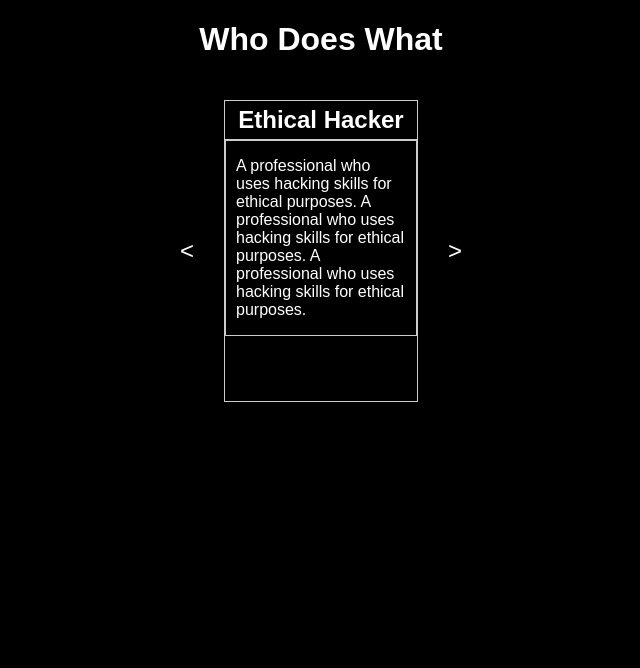
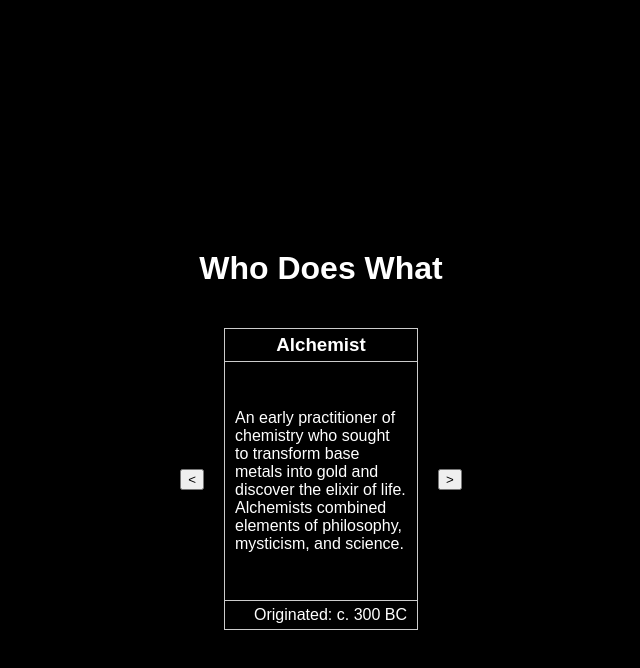
Before and after one commit to WaqarKhatana220/who-does-what, a React (Create React App) app: page / in a window 1280 px wide. Shown: the top 668 px of the page, without its empty margins (319-959 px from the left). Built offline with nearby package versions, Linux system fonts and the light colour scheme.

Commit message:
card design + data

```diff
--- a/src/App.css
+++ b/src/App.css
@@ -3,60 +3,63 @@
 body {
   margin: 0;
   font-family: Arial, sans-serif;
-  background-color: black; /* Set the background color to black */
-  color: white; /* Set the text color to white for contrast */
+  background-color: black;
+  color: white;
 }
 
 .app-container {
-  text-align: center; /* Center the text */
+  margin-top: 250px;
+  text-align: center;
 }
 
 .card-container {
-  display: flex; /* Use flexbox to align items */
-  flex-direction: row; /* Align items horizontally */
-  align-items: center; /* Center the items vertically */
-  justify-content: center; /* Center the items horizontally */
+  display: flex;
+  flex-direction: row;
+  align-items: center;
+  justify-content: center;
 }
 
 .card {
-  width: 15%; /* Set card width to 20% of the viewport width */
-  height: 300px; /* Set a fixed height for the card */
-  border: 1px solid #ccc; /* Light gray border */
+  width: 15%;
+  height: 300px;
+  border: 1px solid #ccc;
   margin: 20px;
   box-shadow: 0 2px 8px rgba(0, 0, 0, 0.3);
-  background-color: black; /* Dark gray background for the card */
-  color: white; /* Set text color inside the card to white */
+  background-color: black;
+  color: white;
   display: flex;
-  flex-direction: column; /* Stack items vertically */
-  justify-content: flex-start; /* Align items at the top of the card */
-  position: relative; /* Position relative for the title line */
+  flex-direction: column;
+  justify-content: space-between; /* Space items evenly */
+  position: relative;
 }
 
-.card h2 {
-  width: 100%; /* Set title width to 100% */
+.title {
+  width: 100%;
   padding: 5px 0px;
-  margin: 0; /* Remove default margin for heading */
-  border-bottom: 1px solid #ccc; /* Light gray border */
+  margin: 0;
+  border-bottom: 1px solid #ccc;
 }
 
-
-
-.arrow {
-  background: none; /* Remove background */
-  border: none; /* Remove border */
-  color: white; /* Set arrow color */
-  font-size: 24px; /* Set arrow font size */
-  cursor: pointer; /* Change cursor to pointer */
-  padding: 10px; /* Add some padding */
-  transition: color 0.3s; /* Add transition for color change */
+/* New styles for the bottom title */
+.bottom-title {
+  width: 100%;
+  padding: 5px 0px;
+  margin: 0; /* Remove default margin for bottom heading */
+  text-align: right;
 }
 
-.arrow:hover {
-  color: #ccc; /* Change color on hover */
+/* Centering the description */
+.description {
+  padding: 0px 10px;
+  text-align: left;
+  flex-grow: 1; /* Allow description to take remaining space */
+  display: flex; /* Enable flexbox on description */
+  justify-content: center; /* Center content horizontally */
+  align-items: center; /* Center content vertically */
 }
 
-.description {
-  border: 1px solid #ccc; /* Light gray border */
-  padding: 0px 10px;
-  text-align: left;
+.date {
+  padding-right: 10px;
+  border-top: 1px solid #ccc; /* Add a light gray border on top */
+
 }
--- a/src/App.js
+++ b/src/App.js
@@ -9,25 +9,26 @@ const App = () => {
         setCurrentIndex((prevIndex) => (prevIndex + 1) % professions.length);
     };
     const prevProfession = () => {
-      setCurrentIndex((prevIndex) => (prevIndex - 1 + professions.length) % professions.length);
-  };
+        setCurrentIndex((prevIndex) => (prevIndex - 1 + professions.length) % professions.length);
+    };
+
     return (
-        <div className="app-container"> {/* Add a class to the main container */}
+        <div className="app-container">
             <h1>Who Does What</h1>
-            <div className="card-container"> {/* New container for the card and button */}
-                <button className="arrow" onClick={prevProfession}>&lt;</button> {/* Left Arrow */}
-                <Card title={professions[currentIndex].title} description={professions[currentIndex].description} />
-                <button className="arrow" onClick={nextProfession}>&gt;</button> {/* Right Arrow */}
+            <div className="card-container">
+                <button className="arrow" onClick={prevProfession}>&lt;</button>
+                <Card title={professions[currentIndex].title} description={professions[currentIndex].description} date={professions[currentIndex].date} />
+                <button className="arrow" onClick={nextProfession}>&gt;</button>
             </div>
         </div>
     );
 };
 
-const Card = ({ title, description }) => (
+const Card = ({ title, description, date }) => (
     <div className="card">
-        <h2>{title}</h2>
-        <div class="description"><p>{description}</p></div>
-
+        <h3 class="title">{title}</h3>
+        <div className="description"><p>{description}</p></div>
+        <div class="date"><p className="bottom-title">Originated: {date}</p></div>{/* New title at the bottom */}
     </div>
 );
 
--- a/src/professions.js
+++ b/src/professions.js
@@ -1,6 +1,139 @@
 const professions = [
-    { title: 'Ethical Hacker', description: 'A professional who uses hacking skills for ethical purposes. A professional who uses hacking skills for ethical purposes. A professional who uses hacking skills for ethical purposes.' },
-    { title: 'Foley Artist', description: ' A professional who uses hacking skills for ethical purposes.' },
+    {
+        title: 'Alchemist',
+        description: 'An early practitioner of chemistry who sought to transform base metals into gold and discover the elixir of life. Alchemists combined elements of philosophy, mysticism, and science.',
+        date: 'c. 300 BC',
+    },
+    {
+        title: 'Scribe',
+        description: 'A professional writer or copyist, especially in ancient civilizations, who was responsible for documenting and preserving important texts and records. Scribes were vital in the administration and culture of societies.',
+        date: 'c. 3000 BC',
+    },
+    {
+        title: 'Lector',
+        description: 'A person employed in a cigar factory to read aloud to workers as they rolled cigars, providing entertainment and news. This profession was popular in the early 20th century.',
+        date: '19th Century',
+    },
+    {
+        title: 'Town Crier',
+        description: 'An individual employed to make public announcements in the streets, often ringing a bell to attract attention. Town criers were important for communication before modern media.',
+        date: 'Middle Ages',
+    },
+    {
+        title: 'Farrier',
+        description: 'A blacksmith who specializes in the care of horses’ hooves, including the application of horseshoes. This profession has been around for centuries and was essential for horse care and transportation.',
+        date: 'Ancient Times',
+    },
+    {
+        title: 'Wainwright',
+        description: 'A craftsman who built and repaired wagons and carts. Wainwrights were crucial for transportation before the advent of motor vehicles.',
+        date: '16th Century',
+    },
+    {
+        title: 'Chamberlain',
+        description: 'An officer of a royal or noble household responsible for managing the household staff and finances. The role was significant in medieval and Renaissance courts.',
+        date: 'Medieval Period',
+    },
+    {
+        title: 'Ethical Hacker',
+        description: 'They test computer systems and networks for vulnerabilities by attempting to exploit them, helping organizations strengthen their security.',
+        date: '2000s', // Example date
+    },
+    {
+        title: 'Foley Artist',
+        description: 'Foley artists create sound effects for films, television, and video games by reproducing everyday sounds in a studio.',
+        date: '1920s', // Example date
+    },
+    {
+        title: 'Flavorist',
+        description: 'These specialists create flavors for food and beverages, using a mix of natural and synthetic ingredients.',
+        date: '20th century', // Example date
+    },
+    {
+        title: 'Urban Forager',
+        description: 'Urban foragers search for edible plants and food sources in urban environments, often focusing on sustainability.',
+        date: '21st century', // Example date
+    },
+    {
+        title: 'Pet Detective',
+        description: 'Pet detectives help find lost pets using various methods, including tracking and investigation.',
+        date: '21st century', // Example date
+    },
+    {
+        title: 'Cryonics Technician',
+        description: 'These professionals work with the process of preserving individuals at extremely low temperatures after death, with the hope of future revival.',
+        date: '21st century', // Example date
+    },
+    {
+        title: 'Digital Nomad',
+        description: 'These professionals work remotely while traveling the world, often using technology to maintain their work-life balance.',
+        date: '21st century', // Example date
+    },
+    {
+        title: 'Cartographer',
+        description: 'Cartographers create maps, incorporating data analysis, geographic information systems (GIS), and artistic skills.',
+        date: 'Ancient times', // Example date
+    },
+    {
+        title: 'Space Lawyer',
+        description: 'These lawyers specialize in laws related to outer space, including treaties, regulations, and private sector activities.',
+        date: '21st century', // Example date
+    },
+    {
+        title: 'Chief Happiness Officer',
+        description: 'This role focuses on employee well-being, workplace culture, and promoting happiness within organizations.',
+        date: '21st century', // Example date
+    },
+    {
+        title: 'Art Restorer',
+        description: 'Art restorers repair and preserve artworks, ensuring their longevity and authenticity.',
+        date: 'Renaissance', // Example date
+    },
+    {
+        title: 'Aquaculture Farmer',
+        description: 'They raise fish, shellfish, and other aquatic organisms for food, restoring natural ecosystems while meeting demand.',
+        date: '20th century', // Example date
+    },
+    {
+        title: 'Voice Over Artist',
+        description: 'These individuals provide voice recordings for various media, including commercials, animations, and audiobooks.',
+        date: '20th century', // Example date
+    },
+    {
+        title: 'Urban Planner',
+        description: 'Urban planners develop land use plans and programs that help create communities, accommodate growth, and revitalize physical facilities.',
+        date: '20th century', // Example date
+    },
+    {
+        title: 'Water Resource Specialist',
+        description: 'They manage and analyze water resources, focusing on sustainability and conservation.',
+        date: '20th century', // Example date
+    },
+    {
+        title: 'Wildlife Rehabilitator',
+        description: 'They care for injured and orphaned wild animals, helping to rehabilitate them for return to the wild.',
+        date: '21st century', // Example date
+    },
+    {
+        title: 'Data Wrangler',
+        description: 'Data wranglers clean, organize, and prepare data for analysis, ensuring data quality and accessibility.',
+        date: '21st century', // Example date
+    },
+    {
+        title: 'Climate Change Analyst',
+        description: 'They analyze data related to climate change and its impact, helping organizations develop strategies for mitigation and adaptation.',
+        date: '21st century', // Example date
+    },
+    {
+        title: 'Technical Writer',
+        description: 'Technical writers create manuals, guides, and documentation for complex information and technologies.',
+        date: '20th century', // Example date
+    },
+    {
+        title: 'Cultural Anthropologist',
+        description: 'They study cultures, traditions, and social norms, often conducting field research and analysis.',
+        date: '20th century', // Example date
+    },
 ];
 
 export default professions;
```
